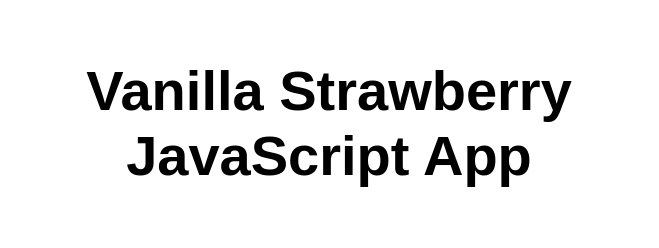
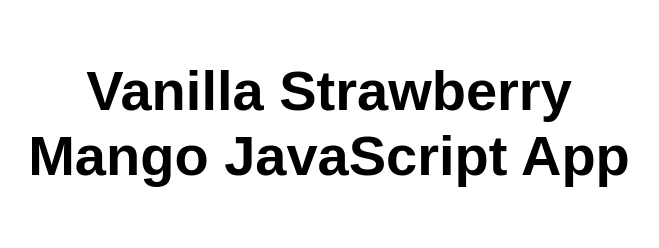
Before and after one commit to chetanjshah/my-first-static-web-app, a website: page src/index.html in a window 1280 px wide. Shown: the whole page, without its empty margins (311-970 px from the left). Drawn offline with Linux system fonts and the light colour scheme.

Commit message:
Update index.html

```diff
--- a/src/index.html
+++ b/src/index.html
@@ -10,7 +10,7 @@
 
 <body>
   <main>
-    <h1>Vanilla Strawberry JavaScript App</h1>
+    <h1>Vanilla Strawberry Mango JavaScript App</h1>
   </main>
 </body>
 
```
